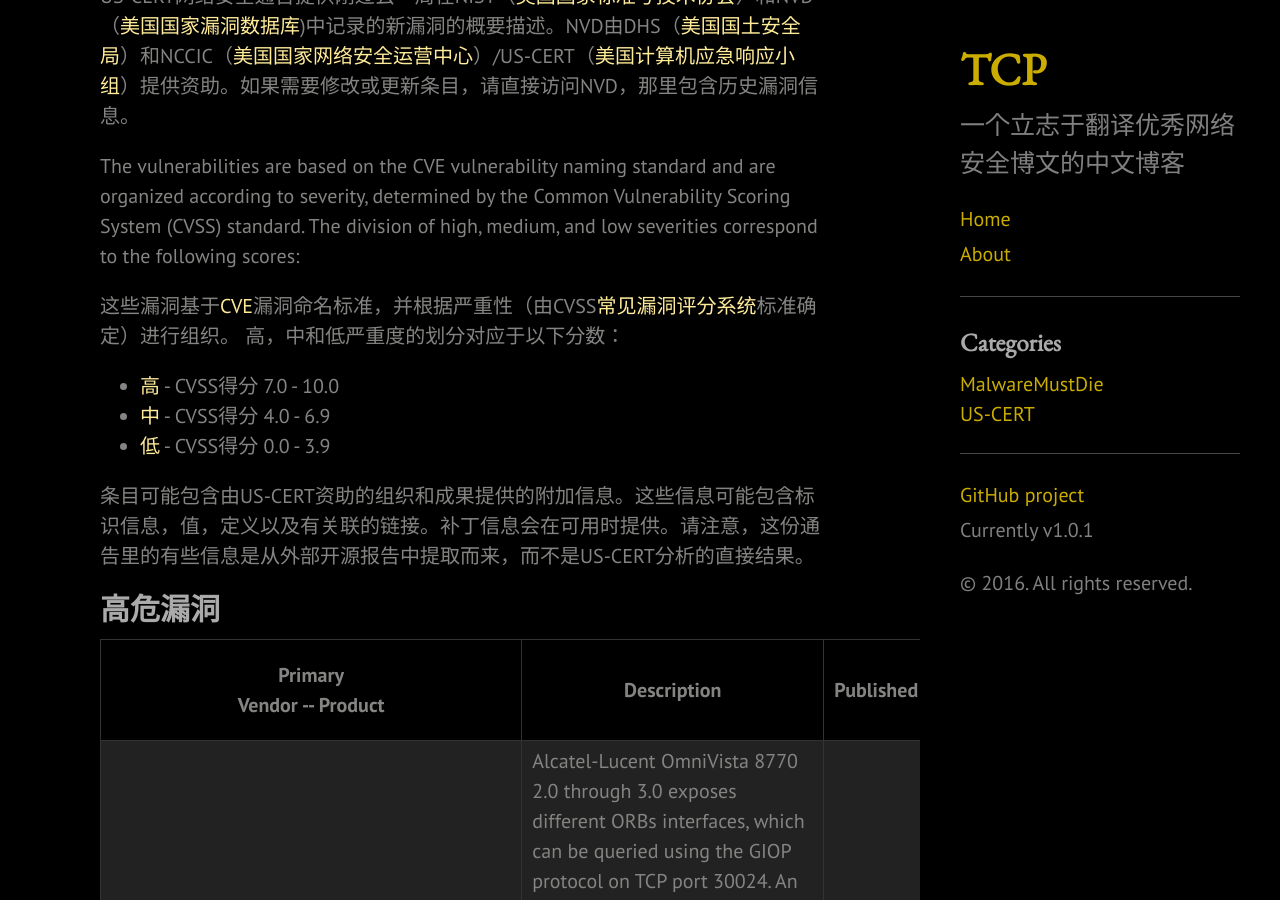
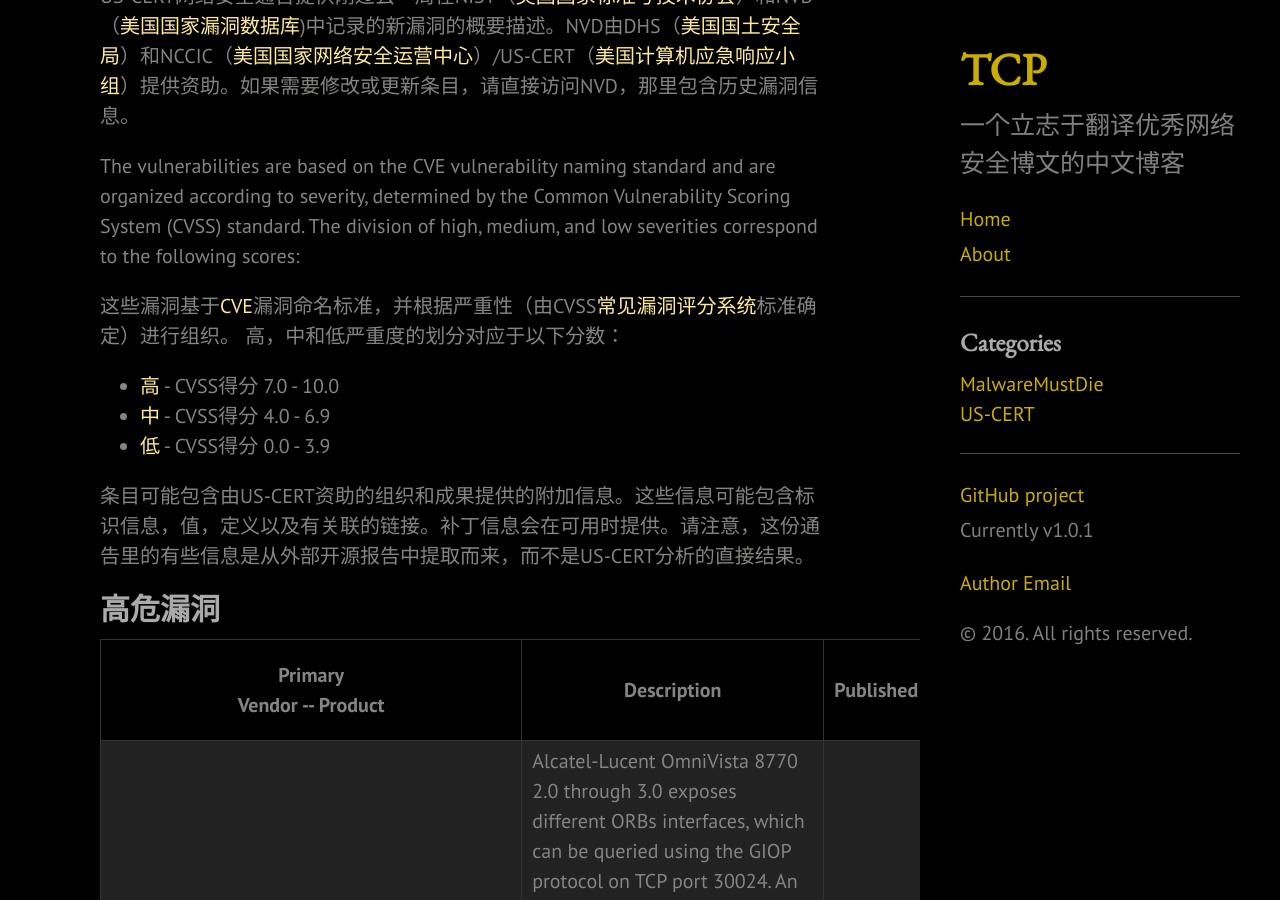
Before and after one commit to jesseei/jesseei.github.io, a Jekyll site: the page built from index.html, in a window 1280 px wide and 900 px high, scrolled down 315 px. Built offline with Jekyll 4.4.1, drawn with Linux system fonts in a browser that asks for light colours; the list of posts is cut into pages by our own code.

Commit message:
Update sidebar.html
增加作者邮箱

```diff
--- a/_includes/sidebar.html
+++ b/_includes/sidebar.html
@@ -27,16 +27,18 @@
       {% endfor %}
 
       <hr>
-<h3>Categories</h3>
-{% for category in site.categories %}
-    <a href="/category/{{ category[0] }}/" style="text-decoration: none;">{{ category | first }}</a><br />
-{% endfor %}
-<p />
+      <h3>Categories</h3>
+      {% for category in site.categories %}
+           <a href="/category/{{ category[0] }}/" style="text-decoration: none;">{{ category | first }}</a><br />
+      {% endfor %}
+      <p />
+
       <hr>
       <a class="sidebar-nav-item" href="{{ site.github.repo }}">GitHub project</a>
       <span class="sidebar-nav-item">Currently v{{ site.version }}</span>
     </nav>
 
+    <p><a href="{{ site.email }}">Author Email</a></p>
     <p>&copy; {{ site.time | date: '%Y' }}. All rights reserved.</p>
   </div>
 </div>
```
